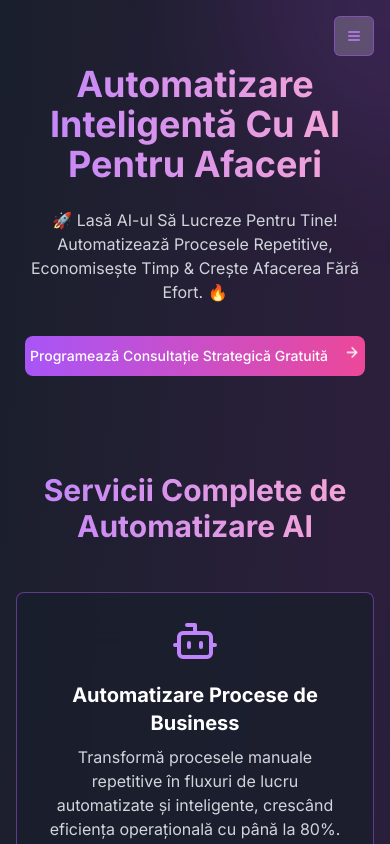
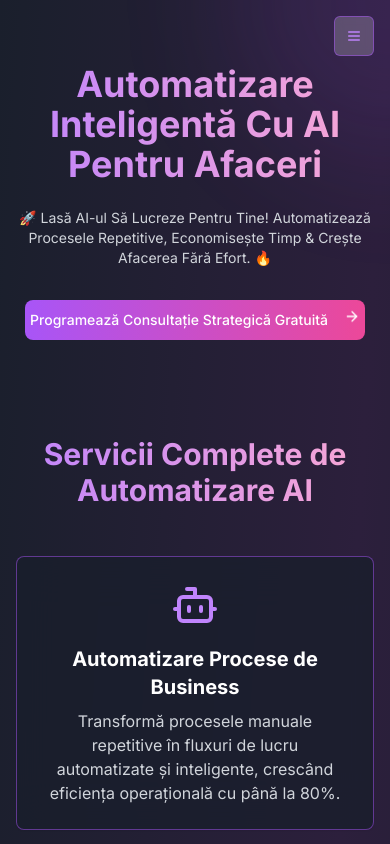
Before and after one commit to Jelco3d/automatizariai, a React (Vite) app: page / in a window 390 px wide. Shown: the top 844 px of the page. Built offline with nearby package versions, Linux system fonts and the light colour scheme.

Commit message:
Refactor: Adjust mobile text size
Adjusts the text size of the application for mobile devices while leaving the desktop version unchanged.

```diff
--- a/src/components/website/HeroSection.tsx
+++ b/src/components/website/HeroSection.tsx
@@ -1,15 +1,17 @@
+
 import { Button } from "@/components/ui/button";
 import { ArrowRight } from "lucide-react";
+
 export const HeroSection = () => {
   const handleBooking = () => {
     window.open('https://calendly.com/aiautomatizari/30min?month=2024-12', '_blank');
   };
   return <div className="container mx-auto px-4 py-16 text-center relative">
       <h1 className="text-4xl md:text-6xl font-bold text-transparent bg-clip-text bg-gradient-to-r from-purple-400 to-pink-300 mb-6 animate-[fade-in_1s_ease-out]">Automatizare Inteligentă Cu AI Pentru Afaceri</h1>
-      <p className="text-base text-gray-300 max-w-3xl mx-auto mb-8 animate-[fade-in_1s_ease-out_0.3s] md:text-3xl">🚀 Lasă AI-ul Să Lucreze Pentru Tine!
+      <p className="text-sm md:text-3xl text-gray-300 max-w-3xl mx-auto mb-8 animate-[fade-in_1s_ease-out_0.3s]">🚀 Lasă AI-ul Să Lucreze Pentru Tine!
 
 
- Automatizează Procesele Repetitive, Economisește Timp & Crește Afacerea Fără Efort. 🔥</p>
+ Automatizează Procesele Repetitive, Economisește Timp & Crește Afacerea Fără Efort. 🔥</p>
       <Button onClick={handleBooking} className="bg-gradient-to-r from-purple-500 to-pink-500 hover:from-purple-600 hover:to-pink-600 text-white text-sm transform transition-all hover:scale-105 hover:shadow-lg hover:shadow-purple-500/25 animate-[fade-in_1s_ease-out_0.6s] rounded-lg py-[2px] px-[5px]">
         Programează Consultație Strategică Gratuită
         <ArrowRight className="ml-2 animate-bounce w-4 h-4" />
```
